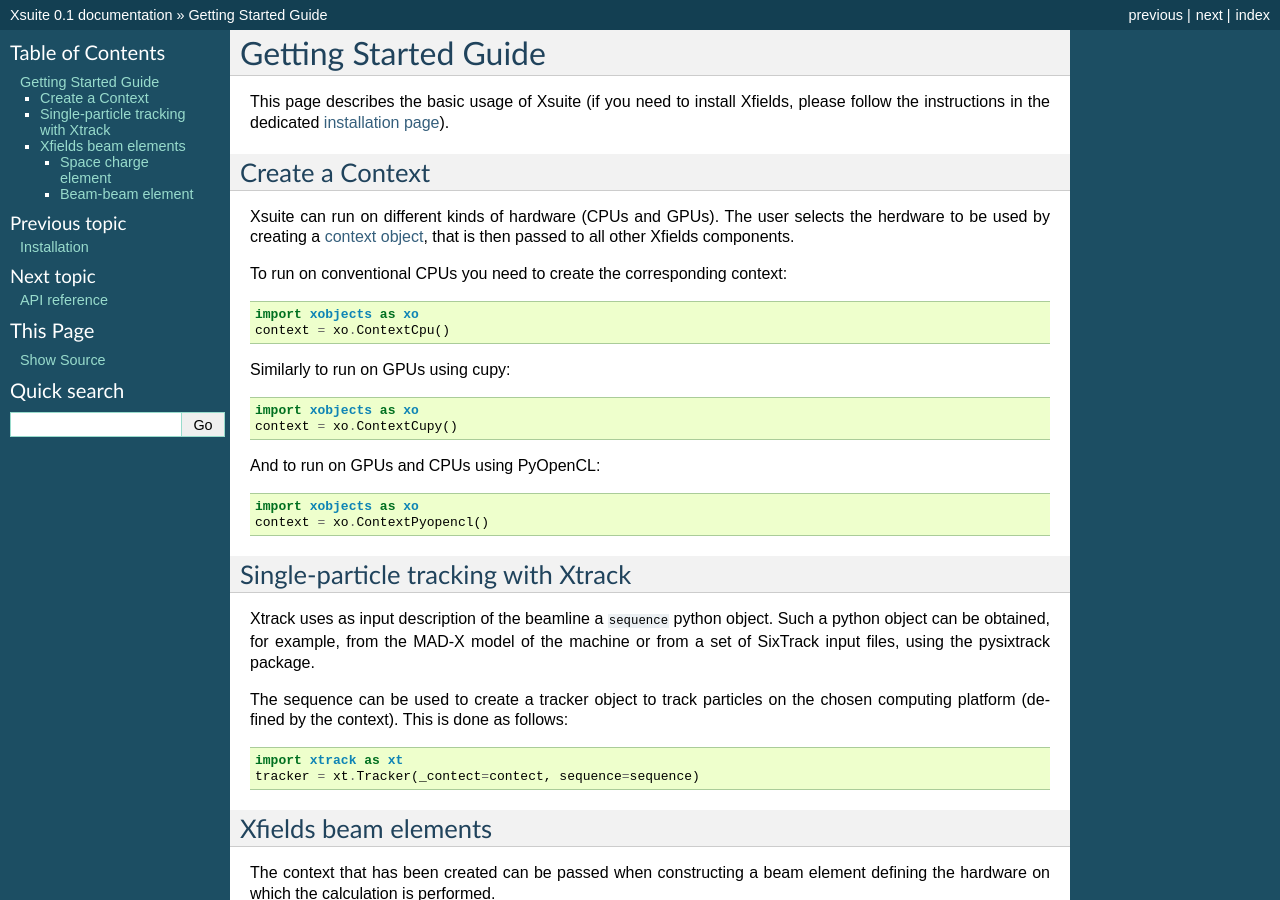
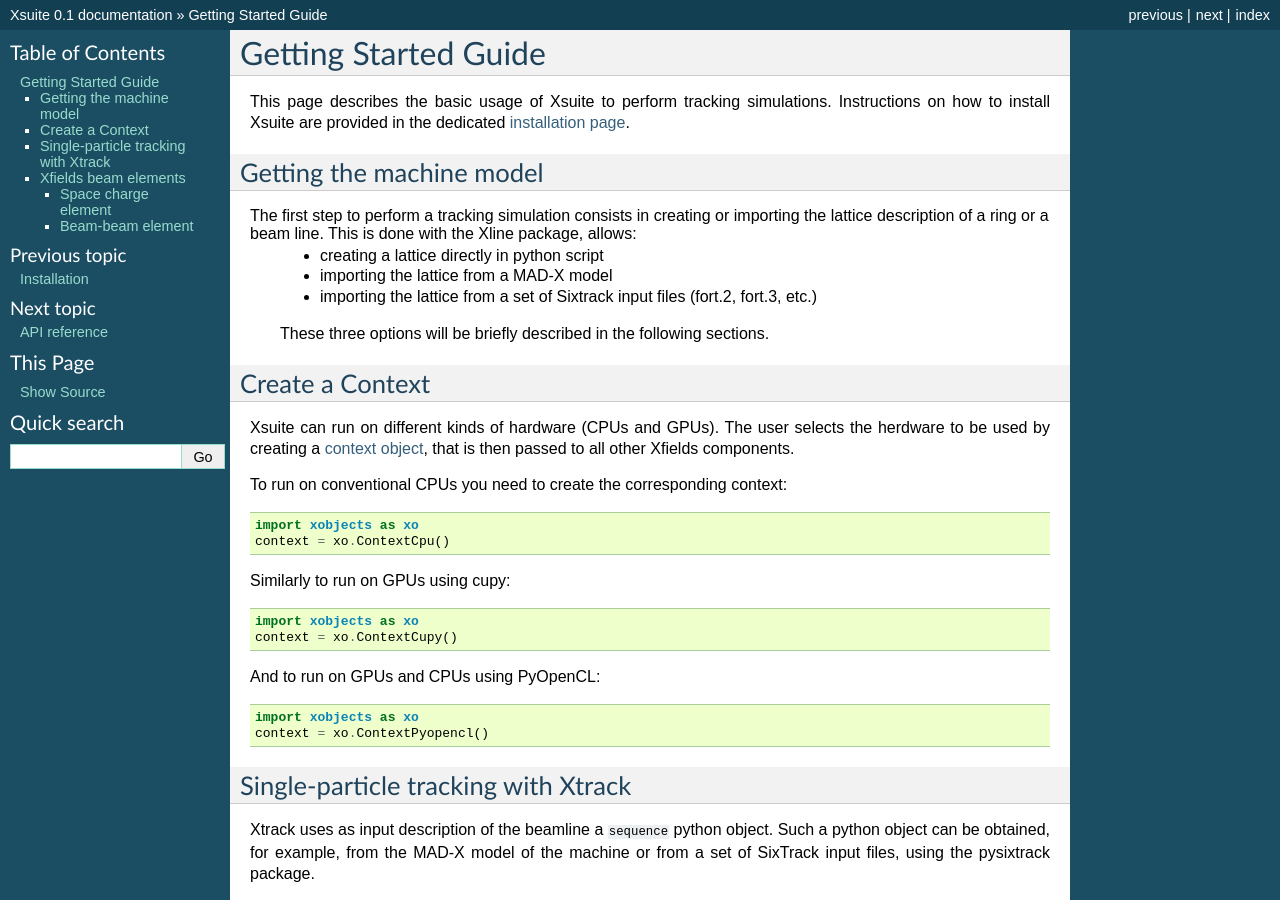
Before and after one commit to xsuite/xsuite, a Sphinx documentation site: the page built from docs/gettingstarted.rst, in a window 1280 px wide and 900 px high. Built offline with Sphinx 7.4.7, drawn with Linux system fonts in a browser that asks for light colours.

Commit message:
Quick push

```diff
--- a/docs/gettingstarted.rst
+++ b/docs/gettingstarted.rst
@@ -1,7 +1,18 @@
 Getting Started Guide
 =====================
 
-This page describes the basic usage of Xsuite (if you need to install Xfields, please follow the instructions in the dedicated :doc:`installation page <installation>`).
+This page describes the basic usage of Xsuite to perform tracking simulations.
+Instructions on how to install Xsuite are provided in the dedicated :doc:`installation page <installation>`.
+
+Getting the machine model
+-------------------------
+
+The first step to perform a tracking simulation consists in creating or importing the lattice description of a ring or a beam line. This is done with the Xline package, allows:
+ - creating a lattice directly in python script
+ - importing the lattice from a MAD-X model
+ - importing the lattice from a set of Sixtrack input files (fort.2, fort.3, etc.)
+
+ These three options will be briefly described in the following sections.
 
 Create a Context
 ----------------
```
Also changed, not shown: docs/index.rst (+4 -3 lines).
